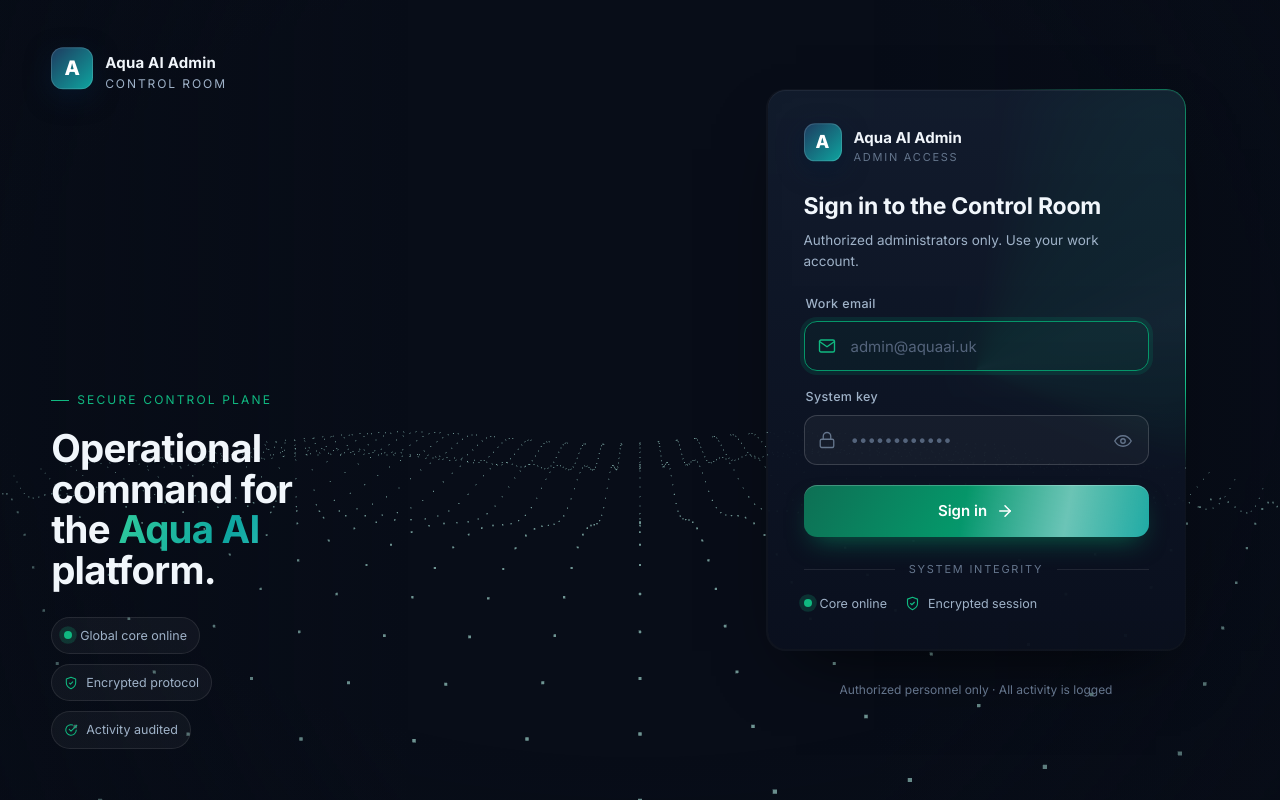
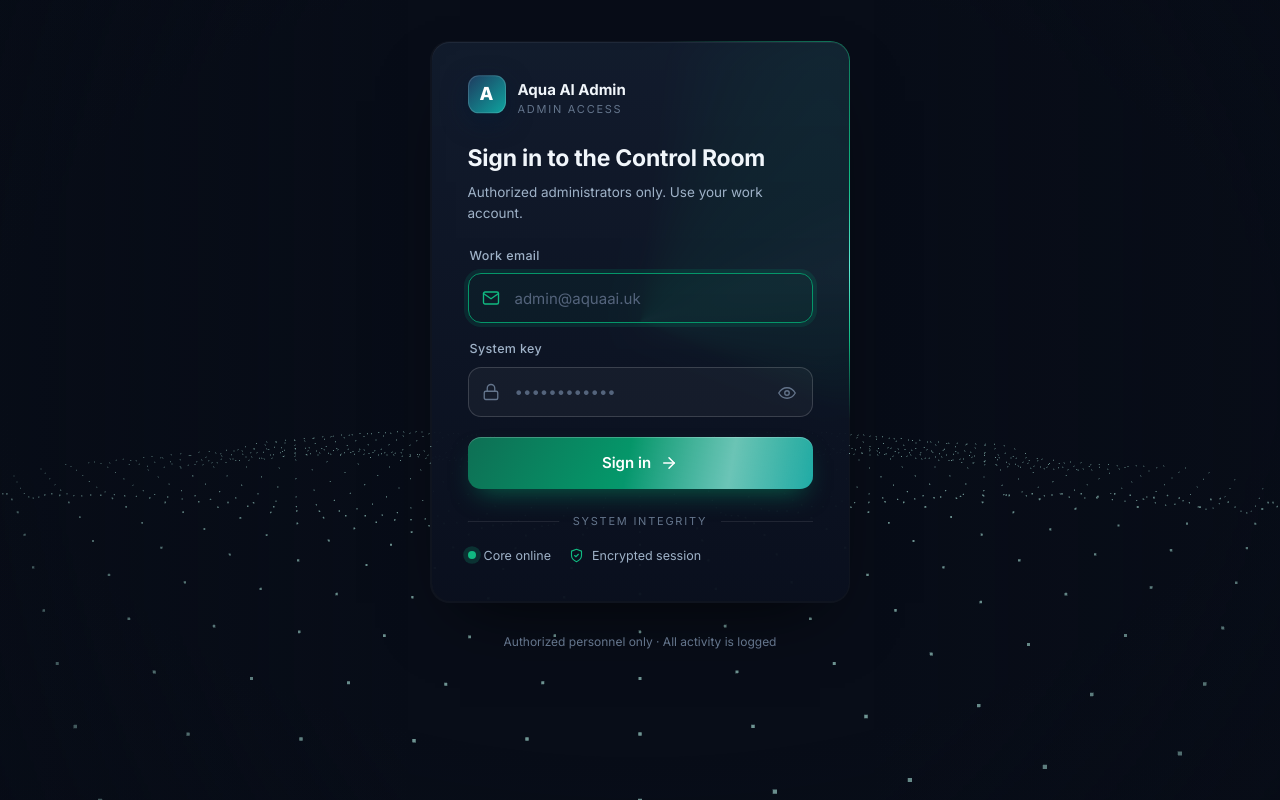
Before and after one commit to AquaAI-Organisation/aqua-admin-portal-2-, a Django app: page /admin-portal/login/ in a window 1280 px wide. Run offline with Django 4.2, Linux system fonts and the light colour scheme; parts of the project's set-up code (start-up, migrations or seed data) failed here and were passed over.

Commit message:
Admin login: center the sign-in card over the dotted surface, nudged slightly up
Switch the layout from a split grid to a full-screen flex-centered single column
(brand column hidden; the card carries its own brand header). Card sits horizontally
centered and translated up ~6vh.

```diff
--- a/admin_portal/templates/admin_portal/login.html
+++ b/admin_portal/templates/admin_portal/login.html
@@ -23,7 +23,7 @@
     --ax-border:rgba(255,255,255,.09); --ax-border-2:rgba(255,255,255,.16);
     --ax-radius:20px;
     position:fixed; inset:0; z-index:0; overflow:hidden;
-    display:grid; grid-template-columns:1.05fr .95fr;
+    display:flex; align-items:center; justify-content:center;
     font-family:'Inter',system-ui,-apple-system,Segoe UI,Roboto,sans-serif;
     color:var(--ax-fg);
     background:
@@ -44,9 +44,8 @@
       radial-gradient(130% 130% at 50% 45%, transparent 38%, rgba(7,12,22,.62) 100%),
       linear-gradient(90deg, rgba(7,12,22,.45), transparent 32%, transparent 68%, rgba(7,12,22,.25));}
 
-  /* ---------- Left brand panel ---------- */
-  .ax-visual{position:relative; z-index:2; display:flex; flex-direction:column; justify-content:space-between;
-    padding:clamp(28px,4vw,56px);}
+  /* ---------- Left brand panel (hidden: login box is centered) ---------- */
+  .ax-visual{display:none;}
   .ax-lockup{display:flex; align-items:center; gap:12px; opacity:0; animation:ax-rise .7s .05s ease-out forwards;}
   .ax-mark{width:42px; height:42px; border-radius:12px; display:grid; place-items:center;
     font-weight:800; font-size:20px; color:#fff; flex:none;
@@ -77,7 +76,8 @@
 
   /* ---------- Right form panel ---------- */
   .ax-panel{position:relative; z-index:2; display:flex; flex-direction:column;
-    align-items:center; justify-content:center; padding:clamp(24px,4vw,48px); gap:18px;}
+    align-items:center; justify-content:center; padding:clamp(24px,4vw,48px); gap:18px;
+    transform:translateY(-6vh);}  /* centered, nudged a bit up */
   .ax-card{position:relative; width:min(420px,100%); border-radius:var(--ax-radius);
     overflow:hidden; box-shadow:0 30px 70px -30px rgba(0,0,0,.75);
     opacity:0; animation:ax-rise .7s .18s ease-out forwards;}
```
Also changed, not shown: preview/admin-login.html (+5 -5 lines).
